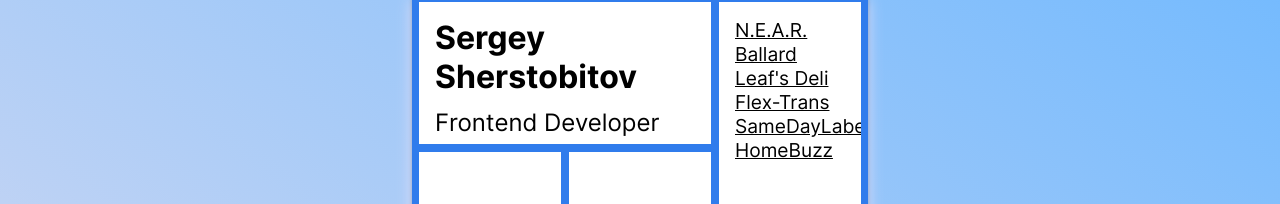
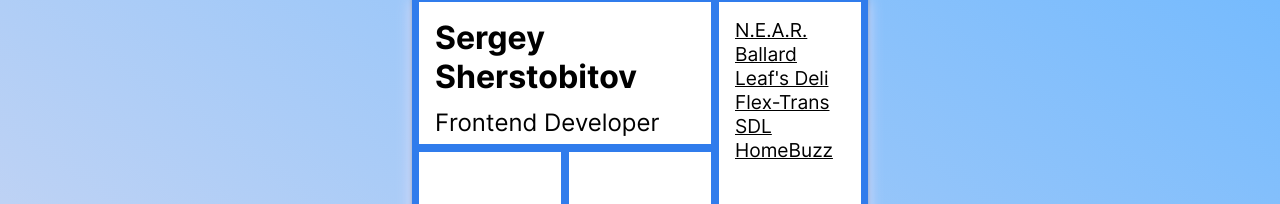
Before and after one commit to in43sh/portfolio-square, a plain HTML site: page index.html in a window 1280 px wide. Shown: the part 177-381 px from the top of the page. Drawn offline with Linux system fonts and the light colour scheme.

Commit message:
Change SameDayLabels to SDL because it fits the figure with the links.

```diff
--- a/index.html
+++ b/index.html
@@ -26,7 +26,7 @@
                 <a href="http://www.nearballard.us/" aria-label="N.E.A.R. Ballard">N.E.A.R. Ballard</a>
                 <a href="https://leafsdeli.com/" aria-label="Leaf's Deli">Leaf's Deli</a>
                 <a href="https://flex-trans.com/" aria-label="Flex-Trans">Flex-Trans</a>
-                <a href="https://www.samedaylabels.com/" aria-label="SameDayLabels">SameDayLabels</a>
+                <a href="https://www.samedaylabels.com/" aria-label="SDL">SDL</a>
                 <a href="https://homebuzz.netlify.app/#/" aria-label="HomeBuzz">HomeBuzz</a>
             </div>
             <div class="mat mat-3">
```
